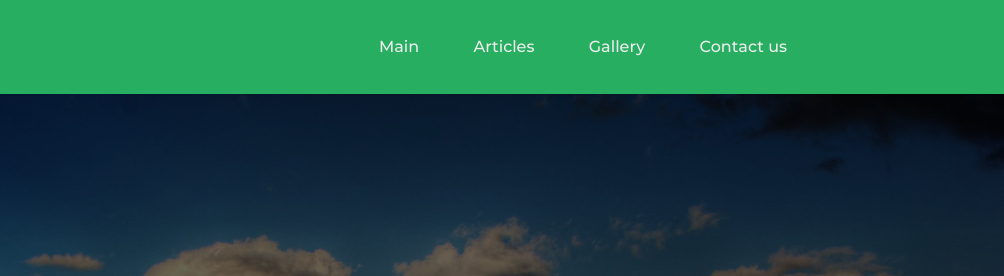
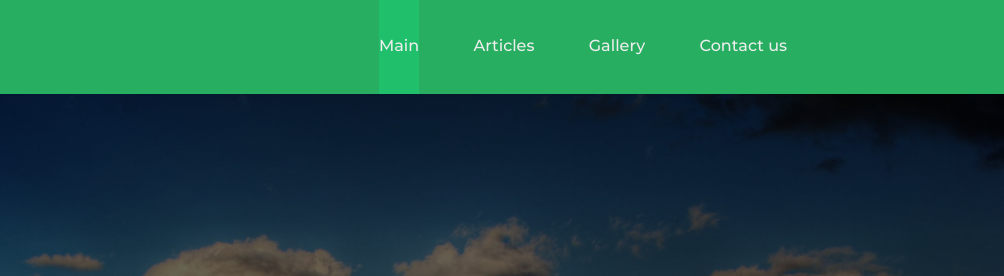
Before and after one commit to NarekEVN/courseWork, a plain HTML site: page index.html in a window 1280 px wide. Shown: the top 276 px of the page, 276-1280 px from the left. Drawn offline with Linux system fonts and the light colour scheme.

Commit message:
feat: highlight current page on navbar

```diff
--- a/css/global.css
+++ b/css/global.css
@@ -20,12 +20,21 @@ body {
 header {
     background: #27ae60;
     padding: 10px 0;
+    height: 94px;
+    line-height: 94px;
+    overflow-y: hidden;
 }
 
 header .container{
     display: flex;
     justify-content: space-between;
     align-items: center;
+    height: 100%;
+}
+
+.logo {
+    height: 100%;
+    line-height: 94px;
 }
 
 nav ul {
@@ -35,17 +44,24 @@ nav ul {
 nav ul li {
     display: inline-block;
     margin: 0 25px;
+    height: 100%;
 }
 
 nav ul li a {
     color: #eee;
     text-decoration: none;
     transition: .3s ease;
+    height: 100%;
+    display: block;
+}
+
+nav ul li.active {
+    background: #20bf6b;
 }
 
 nav ul li a:after {
     display: block;
-    height: 2px;
+    height: 3px;
     content: "";
     transform: scaleX(0);
     background: #fff;
--- a/index.html
+++ b/index.html
@@ -16,7 +16,7 @@
             </a>
             <nav>
                 <ul>
-                    <li><a href="index.html">Main</a></li>
+                    <li class="active"><a href="index.html">Main</a></li>
                     <li><a href="article.html">Articles</a></li>
                     <li><a href="gallery.html">Gallery</a></li>
                     <li><a href="contact.html">Contact us</a></li>
```
Also changed, not shown: article.html (+1 -1 lines), contact.html (+1 -1 lines), gallery.html (+1 -1 lines).
